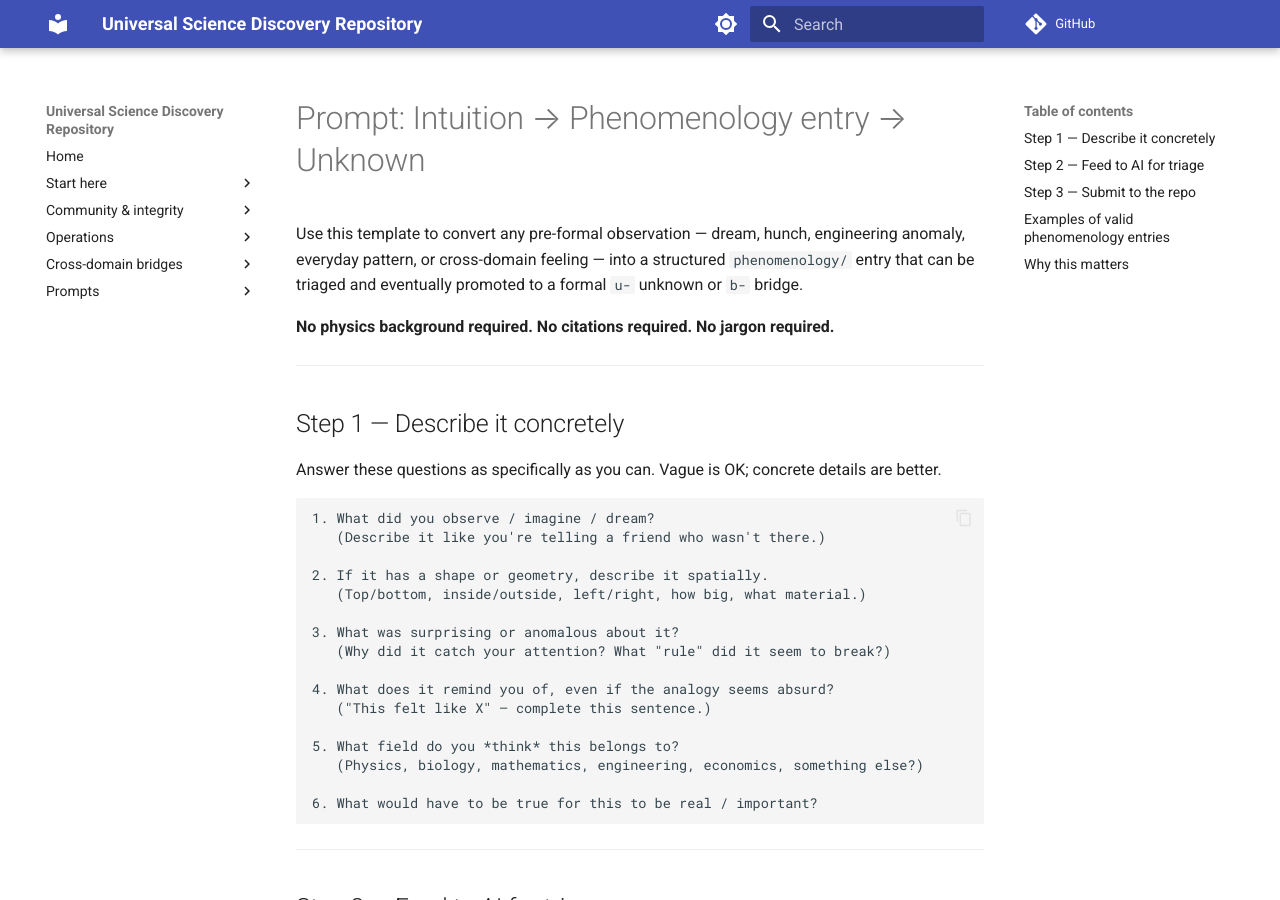
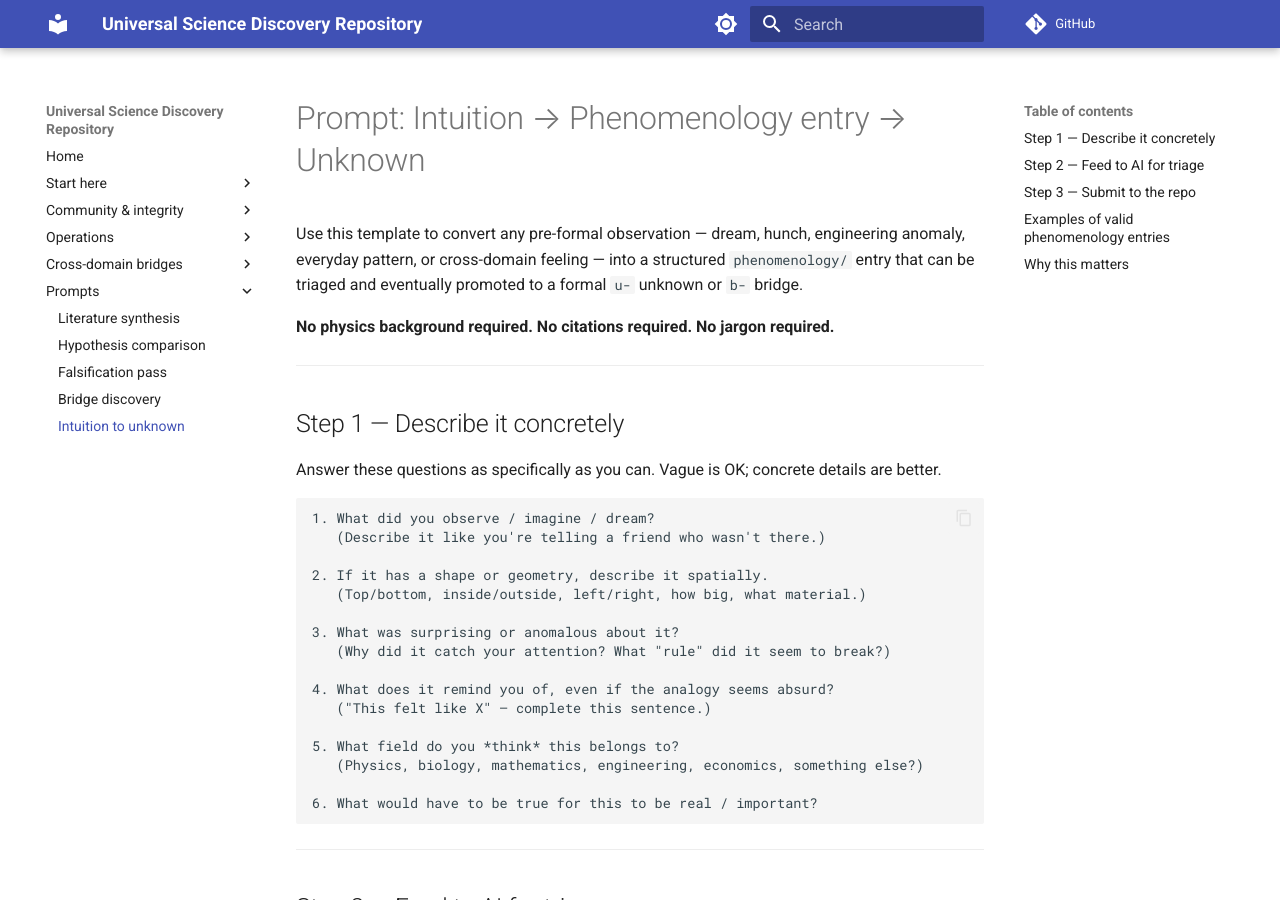
Before and after one commit to KR8ZYSHO3/Universal-Science-Discovery, an MkDocs documentation site: the page built from docs/prompts/intuition_to_unknown.md, in a window 1280 px wide and 900 px high. Built offline with MkDocs 1.6.1 and Material for MkDocs 9.7.7, drawn with Linux system fonts in a browser that asks for light colours; comment, search, counter and statistics services are not loaded.

Commit message:
fix: add intuition_to_unknown.md to mkdocs nav to resolve strict-mode warning
Co-authored-by: Cursor <cursoragent@cursor.com>

```diff
--- a/mkdocs.yml
+++ b/mkdocs.yml
@@ -60,6 +60,7 @@ nav:
       - Hypothesis comparison: prompts/hypothesis_comparison.md
       - Falsification pass: prompts/falsification_pass.md
       - Bridge discovery: prompts/bridge_discovery.md
+      - Intuition to unknown: prompts/intuition_to_unknown.md
 
 markdown_extensions:
   - pymdownx.superfences
```
